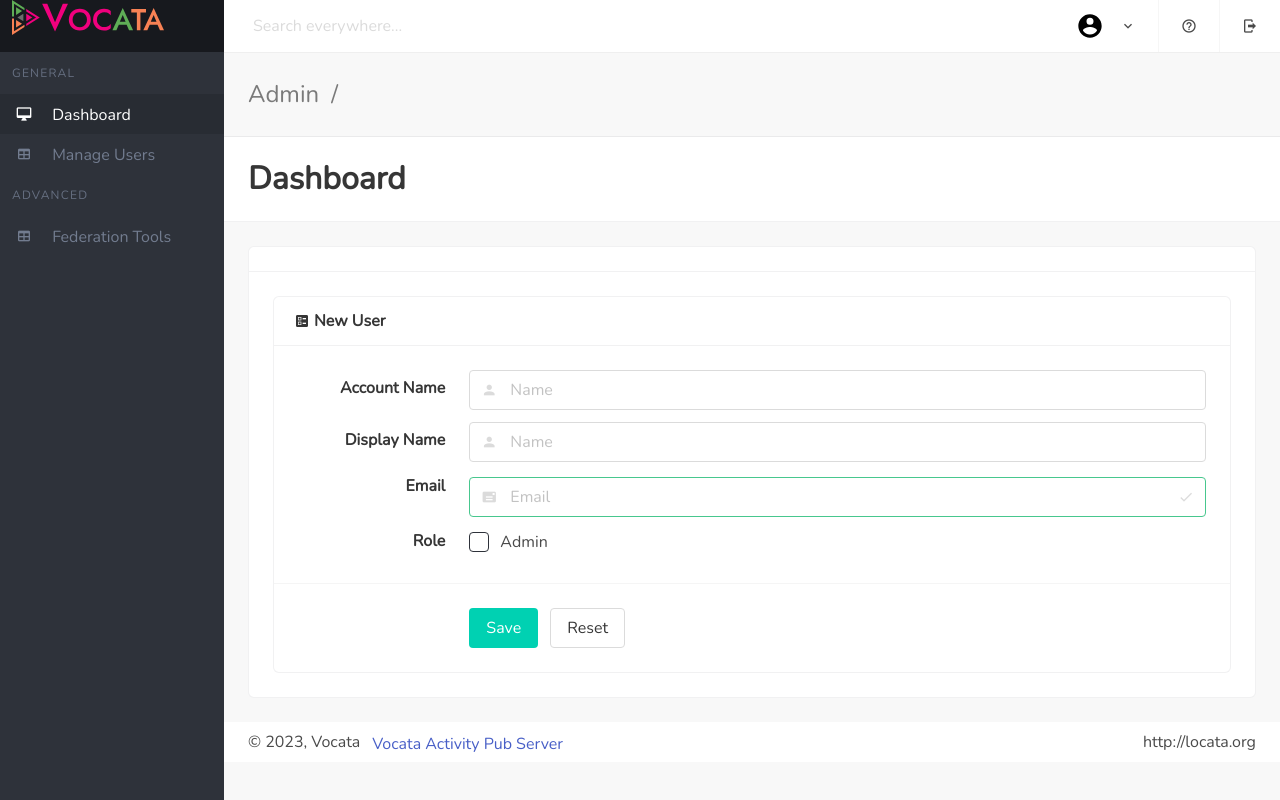
After one commit to bmordue/vocata, a Python web app: template vocata/server/web/templates/admin/user-edit.html in a window 1280 px wide. The commit adds this page. Run offline with Jinja, Linux system fonts and the light colour scheme; the template is opened without the code that fills it, so the values that code supplies are empty.

Commit message:
Start on "manage users" implemetentation
- add users module in admin
- Add navigation updates and new templates
- implement basic listing page for users
- implement edit page for user

```diff
--- a/vocata/graph/schema.py
+++ b/vocata/graph/schema.py
@@ -15,6 +15,9 @@ LDP = Namespace(LDP_URI)
 
 SEC_URI = "https://w3id.org/security#"
 SEC = Namespace(SEC_URI)
+
+VCARD_URI = "http://www.w3.org/2006/vcard/ns#"
+VCARD = Namespace(VCARD_URI)
 
 # FIXME support intransitive activities
 # FIXME disover from a real schema
--- a/vocata/server/auth.py
+++ b/vocata/server/auth.py
@@ -1,4 +1,3 @@
-import types as t
 from functools import wraps
 from rdflib import URIRef
 
@@ -43,7 +42,6 @@ class APUser(SimpleUser):
             obj.role = graph.value(actor, VOC.hasServerRole)
             obj.avatar = graph.value(actor, AS.avatar)
 
-        print(obj.__dict__)
         return obj
 
 
--- a/vocata/server/signin.py
+++ b/vocata/server/signin.py
@@ -35,7 +35,6 @@ AUTH_ERROR = (
 
 class AuthSigninEndpoint(HTTPEndpoint):
     def is_authenticated(self, request: Request):
-        print(f"is_authenticated: {request.state.actor}")
         return hasattr(request.state, "actor") and request.state.actor is not PUBLIC_ACTOR
 
     async def get(self, request: Request) -> "TemplateResponse":
--- a/vocata/server/web/templates/admin/base.html
+++ b/vocata/server/web/templates/admin/base.html
@@ -65,7 +65,7 @@
                 </ul>
                 <ul class="menu-list">
                     <li>
-                        <a href="#" class="has-icon">
+                        <a href="/admin/users" class="has-icon">
                             <span class="icon"><i class="mdi mdi-table"></i></span>
                             <span class="menu-item-label">Manage Users</span>
                         </a>
--- /dev/null
+++ b/vocata/server/web/templates/admin/partials/user-form.html
@@ -0,0 +1,94 @@
+<div class="card">
+    <header class="card-header">
+        <p class="card-header-title">
+            <span class="icon"><i class="mdi mdi-ballot"></i></span>
+            {{ form_title or "New User "}}
+        </p>
+    </header>
+    <div class="card-content">
+        <form method="POST" action="{{ request.url_for('admin:users_edit', account=edituser.username) }}">
+            <input type="hidden" name="actor" value="{{ actor }}">
+            <div class="field is-horizontal">
+                <div class="field-label is-normal">
+                    <label class="label">Account Name</label>
+                </div>
+                <div class="field-body">
+                    <div class="field">
+                        <p class="control is-expanded has-icons-left">
+                            <input class="input" name="username" type="text" placeholder="Name"
+                                value="{{ edituser.username if edituser else '' }}">
+                            <span class="icon is-small is-left"><i class="mdi mdi-account"></i></span>
+                        </p>
+                    </div>
+                </div>
+            </div>
+            <div class="field is-horizontal">
+                <div class="field-label is-normal">
+                    <label class="label">Display Name</label>
+                </div>
+                <div class="field-body">
+                    <div class="field">
+                        <p class="control is-expanded has-icons-left">
+                            <input class="input" name="name" type="text" placeholder="Name"
+                                value="{{ edituser.name if edituser else '' }}">
+                            <span class="icon is-small is-left"><i class="mdi mdi-account"></i></span>
+                        </p>
+                    </div>
+                </div>
+            </div>
+            <div class="field has-check is-horizontal">
+                <div class="field-label"><label class="label">Email</label></div>
+                <div class="field-body">
+                    <div class="field">
+                        <p class="control is-expanded has-icons-left has-icons-right">
+                            <input class="input is-success" name="email" type="email" placeholder="Email" value="{{
+                                                    edituser.email if edituser and edituser.email else '' }}">
+                            <span class="icon is-small is-left"><i class="mdi mdi-mail"></i></span>
+                            <span class="icon is-small is-right"><i class="mdi mdi-check"></i></span>
+                        </p>
+                    </div>
+                </div>
+            </div>
+
+            <div class="field has-check is-horizontal">
+                <div class="field-label"><label class="label">Role</label></div>
+                <div class="field-body">
+                    <div class="field">
+                        <div class="field is-grouped-multiline is-grouped">
+                            <div class="control">
+                                <label class="b-checkbox checkbox"><input {% if edituser and edituser.isadmin
+                                        %}checked='checked' {% endif%} type="checkbox" name="admin" value="yes">
+                                    <span class="check is-primary"></span>
+                                    <span class="control-label">Admin</span>
+                                </label>
+                            </div>
+                        </div>
+                    </div>
+                </div>
+            </div>
+
+            <hr>
+            <div class="field is-horizontal">
+                <div class="field-label">
+                    <!-- Left empty for spacing -->
+                </div>
+                <div class="field-body">
+                    <div class="field">
+                        <div class="field is-grouped">
+                            <div class="control">
+                                <button type="submit" class="button is-primary">
+                                    <span>{{ action_label or "Save" }}</span>
+                                </button>
+                            </div>
+                            <div class="control">
+                                <button type="button" class="button is-outlined">
+                                    <span>Reset</span>
+                                </button>
+                            </div>
+                        </div>
+                    </div>
+                </div>
+            </div>
+        </form>
+    </div>
+</div>
--- /dev/null
+++ b/vocata/server/web/templates/admin/user-edit.html
@@ -0,0 +1,7 @@
+{% extends 'admin/base.html' %}
+
+{% block content %}
+
+{% include 'admin/partials/user-form.html' %}
+
+{% endblock content %}
```
Also changed, not shown: tests/server/test_web.py (+0 -1 lines), vocata/server/admin/main.py (+6 -3 lines), vocata/server/admin/users.py (added, +167 -0 lines), vocata/server/middleware.py (+3 -6 lines), vocata/server/web/templates/admin/users.html (added, +91 -0 lines).
